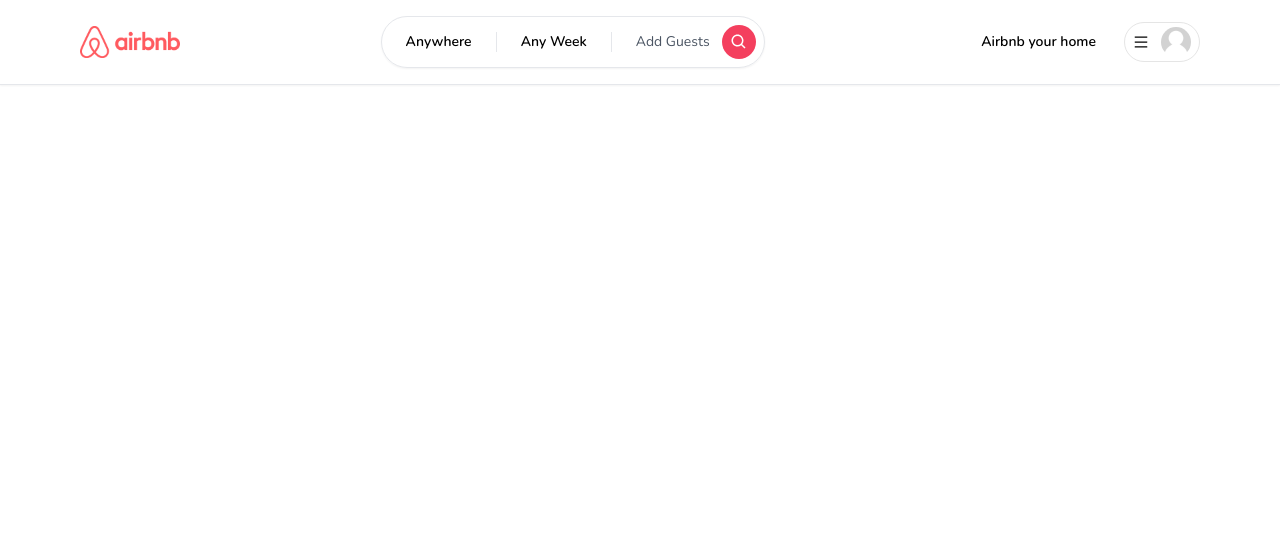
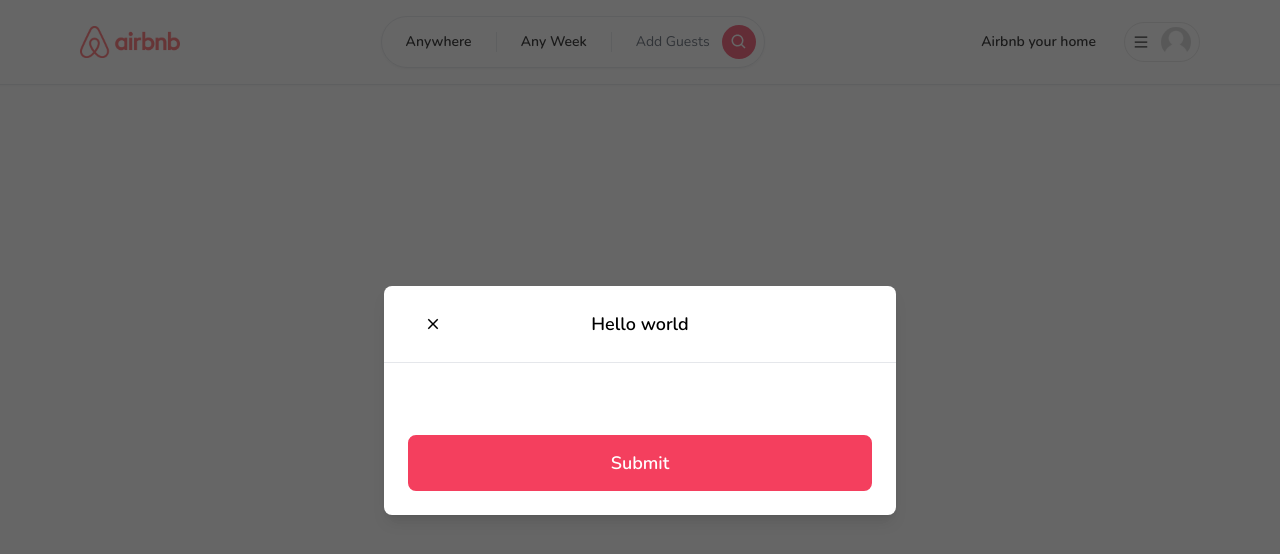
Before and after one commit to Asilbek-Bekmurodov/airbnb-clone, a Next.js app: page / in a window 1280 px wide. Shown: the top 554 px of the page. Built offline with nearby package versions, Linux system fonts and the light colour scheme.

Commit message:
feat: modal component

```diff
--- /dev/null
+++ b/app/components/Button.tsx
@@ -0,0 +1,48 @@
+"use client";
+
+import { IconType } from "react-icons";
+
+interface ButtonProps {
+  label: string;
+  onClick: (e: React.MouseEvent<HTMLButtonElement>) => void;
+  disabled?: boolean;
+  outline?: boolean;
+  small?: boolean;
+  icon?: IconType;
+}
+
+const Button: React.FC<ButtonProps> = ({
+  label,
+  onClick,
+  disabled,
+  outline,
+  small,
+  icon: Icon,
+}) => {
+  return (
+    <button
+      onClick={onClick}
+      disabled={disabled}
+      className={`relative
+      disabled:cursor-not-allowed
+      disabled:opacity-70
+      rounded-lg
+      hover:opacity-80
+      transition
+      w-full
+      ${outline ? "bg-white" : "bg-rose-500"}
+      ${outline ? "border-black" : "border-rose-500"}
+      ${outline ? "text-black" : "text-white"}
+      ${small ? "py-1" : "py-3"}
+      ${small ? "text-sm" : "text-lg"}
+      ${small ? "font-light" : "font-semibold"}
+      ${small ? "border-[1px]" : "border-[2px]"}
+      `}
+    >
+      {Icon && <Icon className="absolute left-4 top-3 " />}
+      {label}
+    </button>
+  );
+};
+
+export default Button;
--- /dev/null
+++ b/app/components/modals/Modal.tsx
@@ -0,0 +1,188 @@
+"use client";
+
+import { useCallback, useEffect, useState } from "react";
+import { IoMdClose } from "react-icons/io";
+import Button from "../Button";
+
+interface ModalProps {
+  isOpen?: boolean;
+  onClose: () => void;
+  onSubmit: () => void;
+  title?: string;
+  body?: React.ReactElement;
+  footer?: React.ReactElement;
+  actionLabel: string;
+  disabled?: boolean;
+  secondaryAction?: () => void;
+  secondaryActionLabel?: string;
+}
+
+const Modal: React.FC<ModalProps> = ({
+  isOpen,
+  onClose,
+  onSubmit,
+  title,
+  body,
+  footer,
+  actionLabel,
+  disabled,
+  secondaryAction,
+  secondaryActionLabel,
+}) => {
+  const [showModal, setShowModal] = useState(isOpen);
+  useEffect(() => {
+    setShowModal(isOpen);
+  }, [isOpen]);
+
+  const handleClose = useCallback(() => {
+    if (disabled) {
+      return;
+
+      setShowModal(false);
+      setTimeout(() => {
+        onClose();
+      }, 300);
+    }
+  }, [disabled, onClose]);
+
+  const handleSubmit = useCallback(() => {
+    if (disabled) {
+      return;
+    }
+    onSubmit();
+  }, [disabled, onSubmit]);
+
+  const handleSecondaryAction = useCallback(() => {
+    if (disabled || !secondaryAction) {
+      return;
+    }
+  }, [disabled, secondaryAction]);
+
+  if (!isOpen) {
+    return null;
+  }
+
+  return (
+    <>
+      <div
+        className="
+        justify-center
+        items-center
+        flex
+        overflow-x-hidden
+        overflow-y-auto
+        fixed inset-0
+        z-50 outline-none
+        focus:outline-none
+       bg-neutral-800/70
+    "
+      >
+        <div
+          className="
+            relative
+            w-full
+            md:w-4/6
+            lg:w-3/6
+            xl:w-2/5
+            my-6
+            mx-auto
+            h-full
+            lg:h-auto
+            md:h-auto
+          "
+        >
+          {/* CONTENT */}
+          <div
+            className={`
+              translate
+              duration-300
+              h-full
+              ${showModal ? "translate-y-0" : "translate-y-full"}
+              ${showModal ? "opacity-100" : "opacity-0"}
+          `}
+          >
+            <div
+              className="
+              translate
+              h-full
+              lg:h-auto
+              md:h-auto
+              border-0
+              rounded-lg
+              shadow-lg
+              relative
+              flex
+              flex-col
+              w-full
+              bg-white
+              outline-none
+              focus:outline-none
+            "
+            >
+              {/* HEADER */}
+              <div
+                className="
+                  flex
+                  items-center
+                  p-6
+                  rounded-t
+                  justify-center
+                  relative
+                  border-b-[1px]
+
+              "
+              >
+                <button
+                  onClick={handleClose}
+                  className="
+                  border-0
+                  p-1
+                  hover:opacity-70
+                  transition
+                  absolute
+                  left-9
+                  cursor-pointer
+                "
+                >
+                  <IoMdClose size={18} />
+                </button>
+                <div className="text-lg font-semibold">{title}</div>
+              </div>
+              {/* BODY */}
+              <div className="relative p-6 flex-auto">{body}</div>
+              {/* FOOTER */}
+              <div className="flex flex-col gap-2 p-6">
+                <div
+                  className="
+                    flex
+                    flex-row
+                    items-center
+                    gap-4
+                    w-full
+                  "
+                >
+                  {secondaryAction && secondaryActionLabel && (
+                    <Button
+                      outline
+                      disabled={disabled}
+                      onClick={handleSubmit}
+                      label={secondaryActionLabel}
+                    />
+                  )}
+
+                  <Button
+                    disabled={disabled}
+                    onClick={handleSubmit}
+                    label={actionLabel}
+                  />
+                </div>
+              </div>
+            </div>
+          </div>
+        </div>
+      </div>
+    </>
+  );
+};
+
+export default Modal;
--- a/app/layout.tsx
+++ b/app/layout.tsx
@@ -1,4 +1,5 @@
 import ClientOnly from "./components/ClientOnly";
+import Modal from "./components/modals/Modal";
 import Navbar from "./components/navbar/Navbar";
 import "./globals.css";
 import { Nunito } from "next/font/google";
@@ -21,6 +22,12 @@
     <html lang="en">
       <body className={font.className}>
         <ClientOnly>
+          <Modal
+            secondaryActionLabel="login"
+            actionLabel="Submit"
+            title="Hello world"
+            isOpen={true}
+          />
           <Navbar />
         </ClientOnly>
         {children}
```
